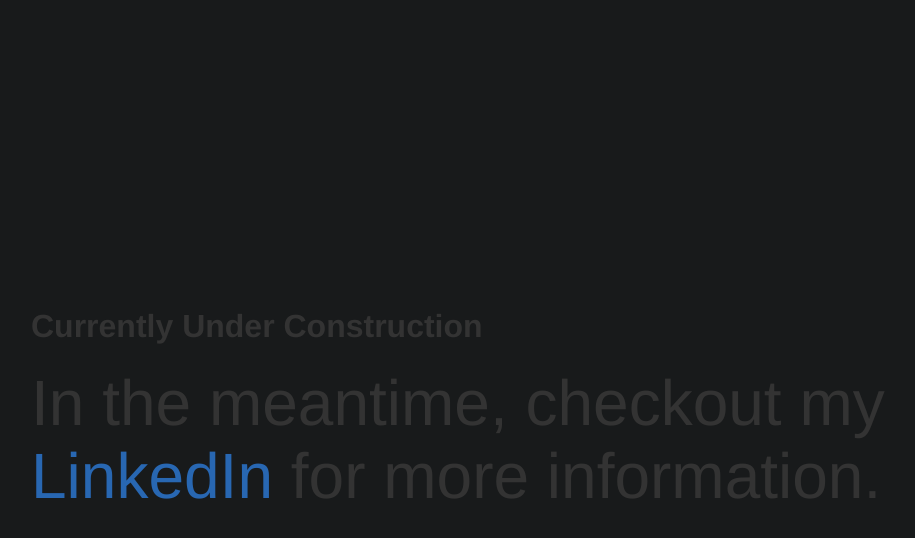
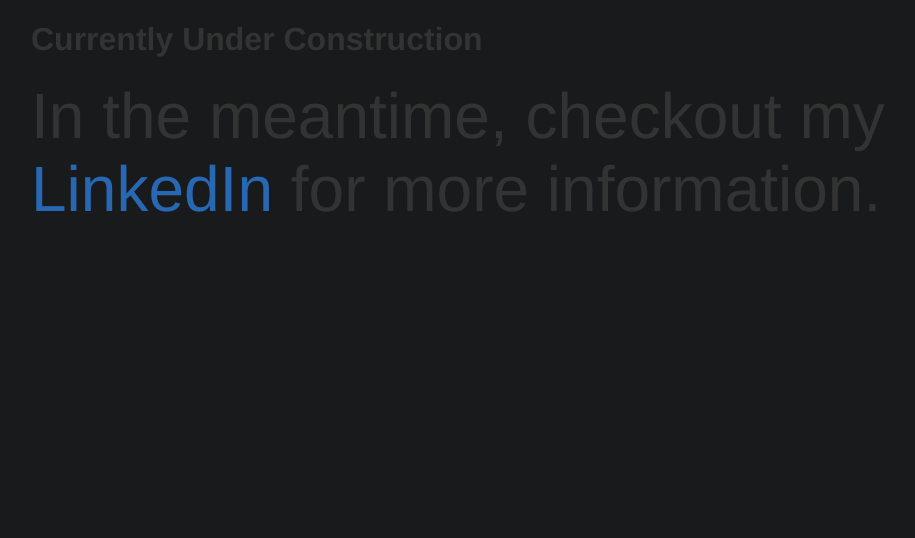
Before and after one commit to malikouda/malikouda.github.io, a website built with webpack: page docs/index.html in a window 1280 px wide. Shown: the whole page, without its empty margins (109-1024 px from the left). Built offline with nearby package versions, Linux system fonts and the light colour scheme.

Commit message:
reverted some styling on construction page

```diff
--- a/docs/index.html
+++ b/docs/index.html
@@ -27,13 +27,8 @@
             }
             .container {
                 padding: 0 0;
-                margin: 0 0;
-                width: 1000px;
-                position: absolute;
-                top: 50%;
-                left: 50%;
-                -ms-transform: translate(-50%, -50%);
-                transform: translate(-50%, -50%);
+                margin: 0 auto;
+                max-width: 1000px;
             }
             a {
                 text-decoration: none;
```
